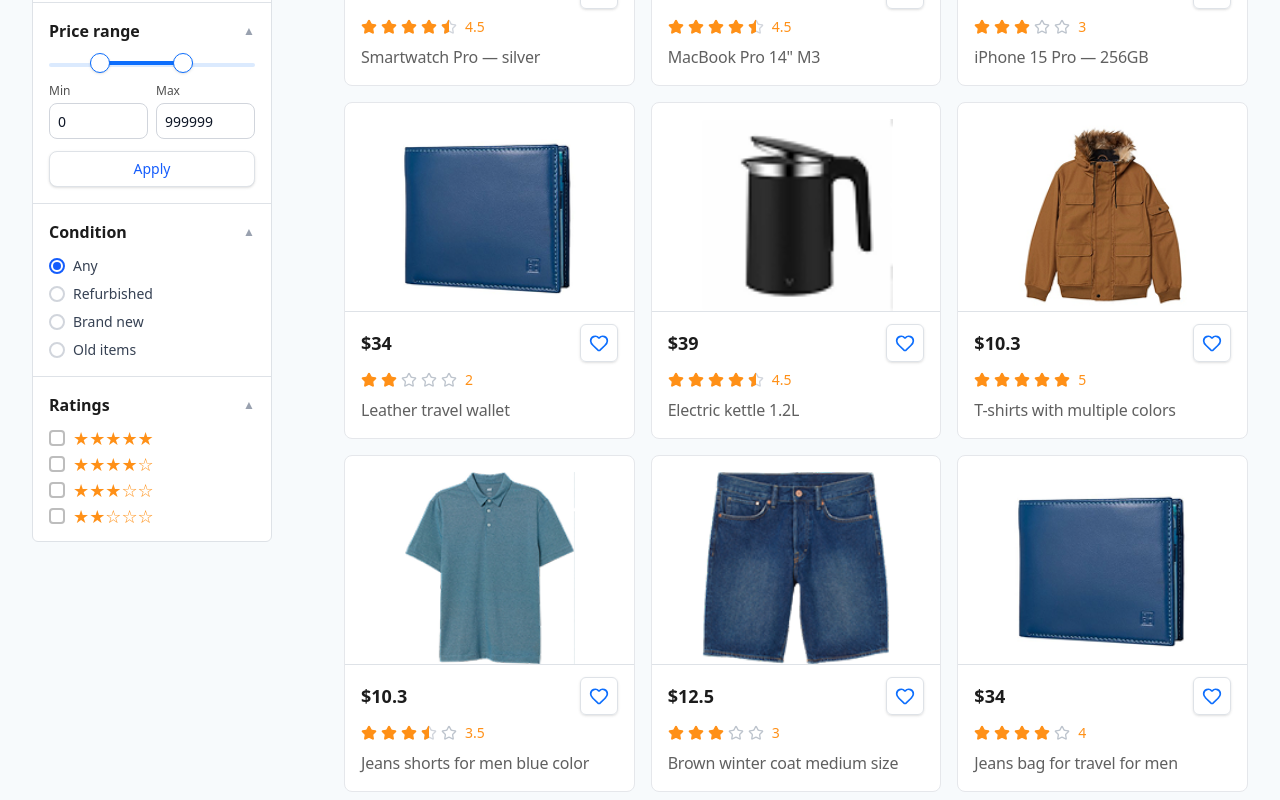
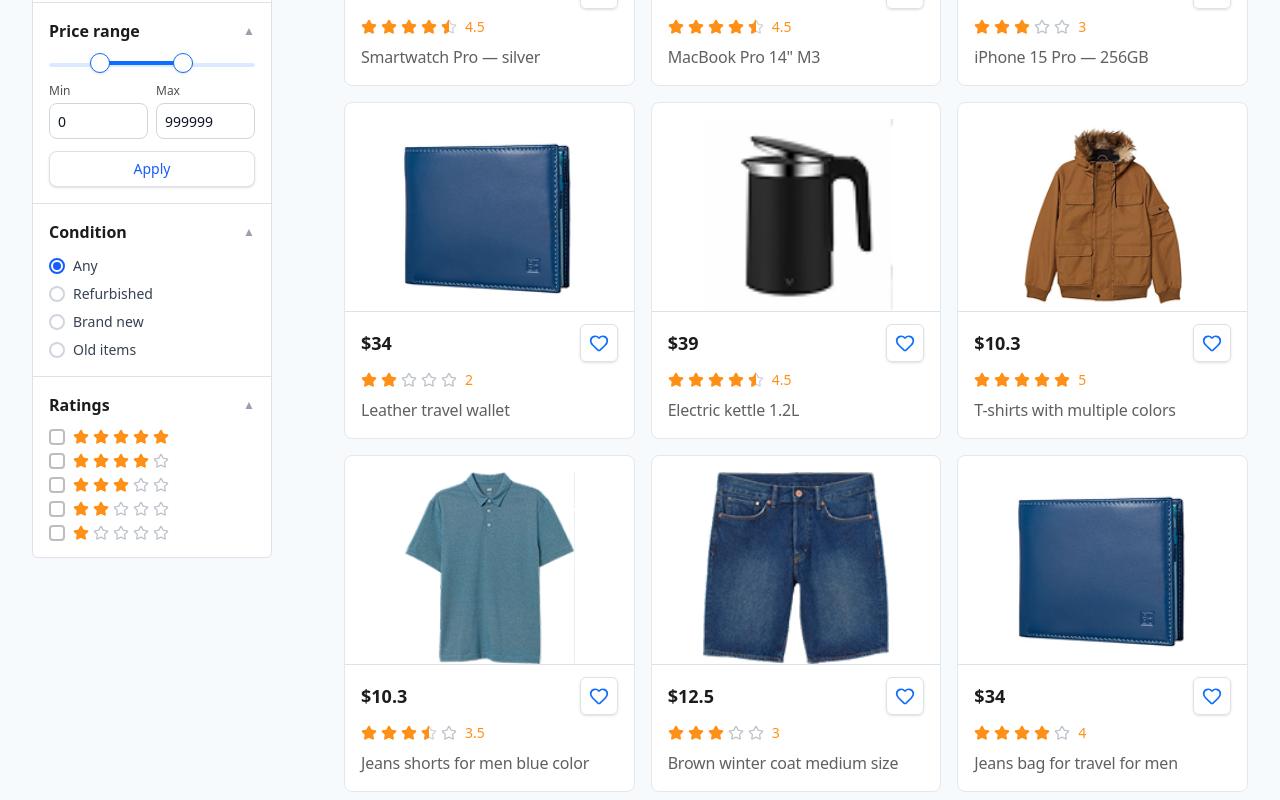
Before and after one commit to m-faizan-adill/ecommerce-fullstack-design-FE, a Next.js app: page /products in a window 1280 px wide. Shown: the part 827-1627 px from the top of the page. Built offline with nearby package versions, Linux system fonts and the light colour scheme.

Commit message:
refactor(filters): use Rating component for filter ratings

```diff
--- a/src/features/products/components/ProductFilters.tsx
+++ b/src/features/products/components/ProductFilters.tsx
@@ -146,14 +146,14 @@ export default function ProductFilters() {
                     <span className="text-gray-400 text-xs">▲</span>
                 </div>
                 <div className="flex flex-col gap-2">
-                    {[5, 4, 3, 2].map((rating) => (
-                        <div key={rating} className="flex items-center gap-1">
+                    {[5, 4, 3, 2, 1].map((stars) => (
+                        <div key={stars} className="flex items-center gap-1">
                             <Checkbox />
-                            <div className="flex text-[#FF9017] text-lg leading-none ml-1">
-                                {[...Array(5)].map((_, i) => (
-                                    <span key={i}>{i < rating ? '★' : '☆'}</span>
-                                ))}
-                            </div>
+                            <Rating
+                                rating={stars}
+                                showValue={false}
+                                className="ml-1"
+                            />
                         </div>
                     ))}
                 </div>
```
